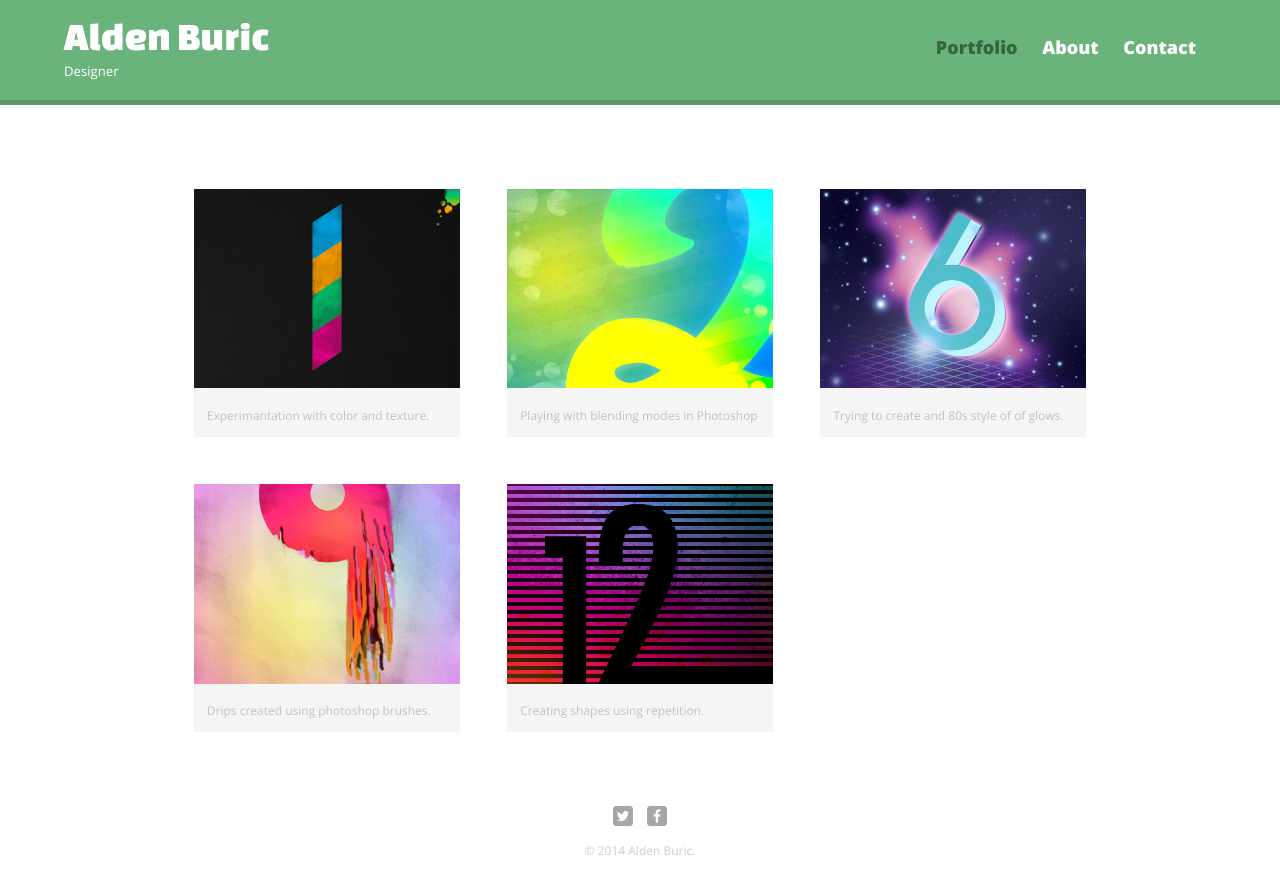
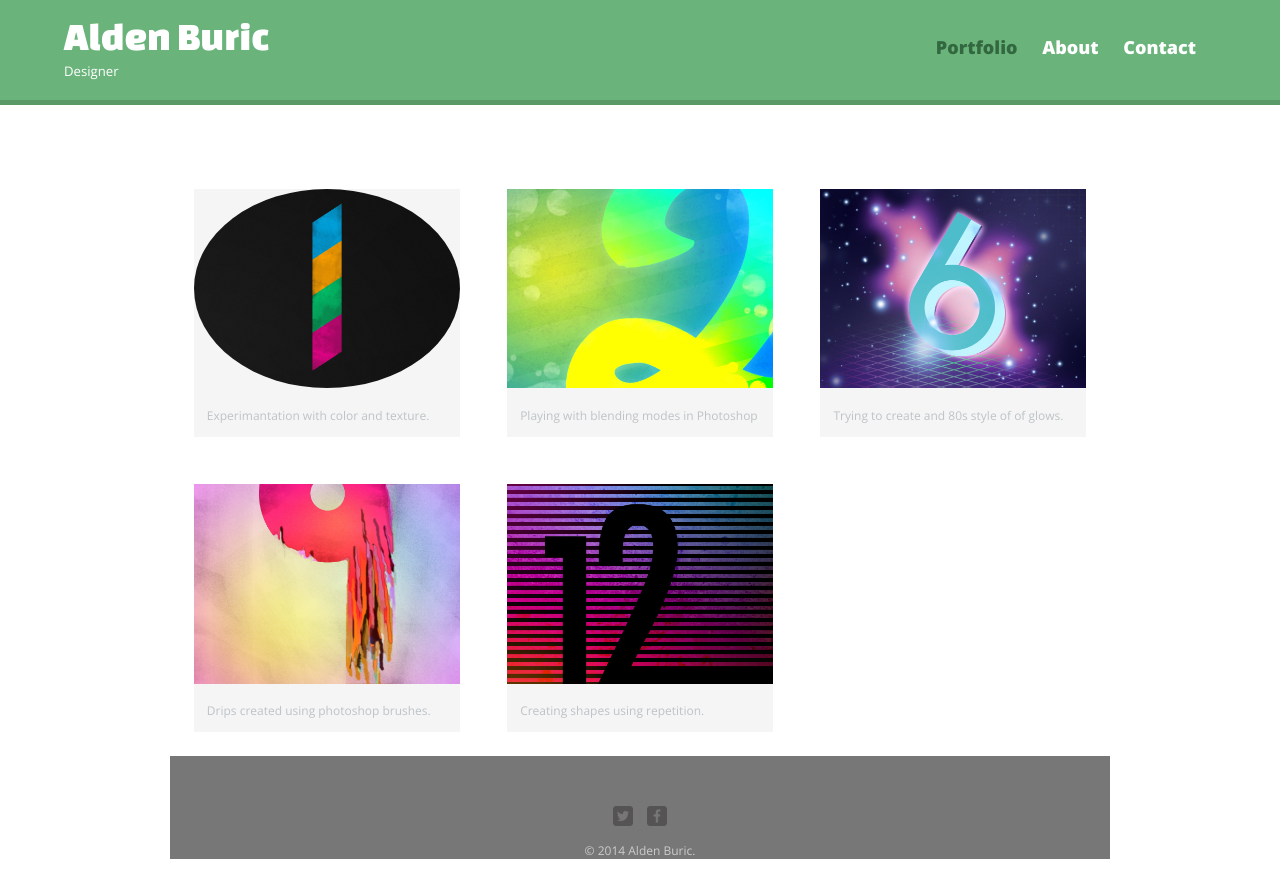
Before and after one commit to semircisija/htmlcssproject, a plain HTML site: page index.html in a window 1280 px wide. In both pictures the pointer is over the picture 326 px from the left and 288 px from the top of the page. Drawn offline with nearby package versions, Linux system fonts and the light colour scheme.

Commit message:
Update main.css

```diff
--- a/css/main.css
+++ b/css/main.css
@@ -125,6 +125,7 @@ footer{
   clear:both;
   padding-top:50px;
   color:#ccc;
+  background-color:#777;
 
 }
 
@@ -156,6 +157,10 @@ list-style:none;
   background-color:#f5f5f5;
   color:#bdc3c7;
 }
+#gallery li img:hover{
+  border-radius:50%;
+
+}
 
 #gallery li a  p {
 
@@ -164,6 +169,9 @@ list-style:none;
   font-size:0.75em;
   color:#bdc3c7;
 
+}
+#gallery li a  p:hover{
+ color:#000;
 }
 
 
```
